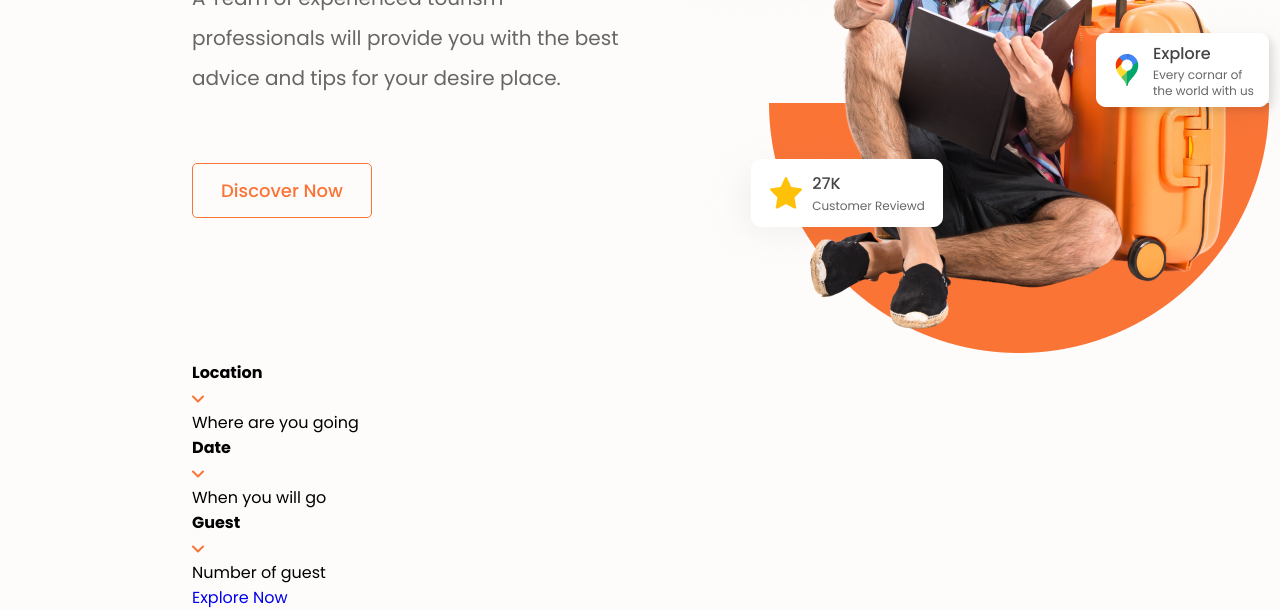
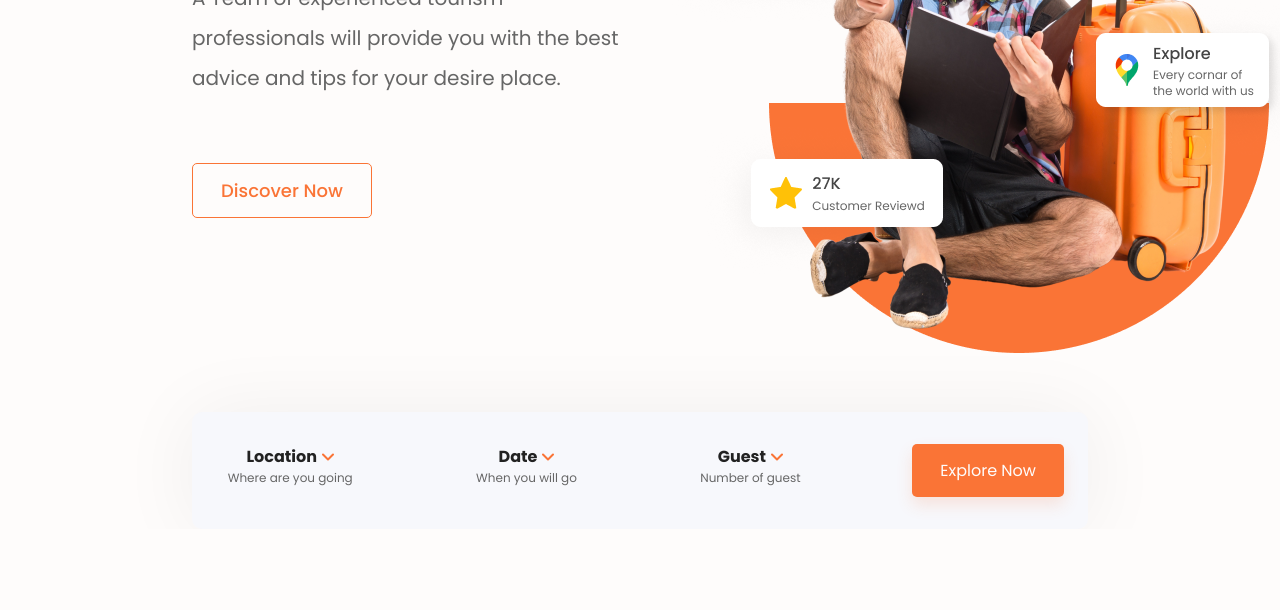
Before and after one commit to swxtz/trabook, a plain HTML site: page index.html in a window 1280 px wide. Shown: the part 377-987 px from the top of the page. After the commit the page ends 906 px from the top, so only its background shows below. Drawn offline with Linux system fonts and the light colour scheme; a web font is replaced by a local one.

Commit message:
Search bar stylized

```diff
--- a/src/scss/index.scss
+++ b/src/scss/index.scss
@@ -126,7 +126,6 @@ nav {
 }
 
 .hero_content {
-
   h1 {
     font-size: 64px;
     font-family: 'Volkhov', serif;
@@ -150,13 +149,12 @@ nav {
 }
 
 .hero_btn {
-
   margin-top: 77px;
 
   a {
     color: var(--btn-color);
     border: 1px var(--btn-color) solid;
-    padding: .875rem 1.75rem;
+    padding: 0.875rem 1.75rem;
     font-weight: 500;
     font-size: 18px;
     line-height: 32px;
@@ -169,3 +167,58 @@ nav {
     transition: 300ms;
   }
 }
+
+// <---------- Hero  ---------->
+
+.search_bar {
+  display: flex;
+  margin-top: 52px;
+  background-color: var(--bg-light-gray);
+  padding-block: 32px;
+  padding-inline: 24px;
+  box-shadow: 0px 2px 80px rgba(0, 0, 0, 0.06);
+  border-radius: 10px;
+  gap: 100px;
+}
+
+.search_section {
+  display: flex;
+  flex-direction: column;
+  align-items: center;
+
+  margin-inline: auto;
+}
+
+.search_section_title {
+  display: flex;
+  gap: 5px;
+  align-items: center;
+  color: var(--black-primary);
+}
+
+.search_section_content {
+  color: var(--text-aux);
+  font-size: 12px;
+  line-height: 18px;
+}
+
+.search_btn {
+  white-space: nowrap;
+  display: flex;
+  align-items: center;
+
+
+
+  a {
+    background-color: var(--btn-color);
+    padding: 14px 28px;
+    box-shadow: 0px 8px 16px rgba(250, 116, 54, 0.16);
+    border-radius: 5px;
+    color: var(--bg-white);
+  }
+
+  a:hover {
+    filter: brightness(1.2);
+    transition: 300ms;
+  }
+}
```
Also changed, not shown: index.html (+1 -1 lines), src/css/index.css, 1 other file.
